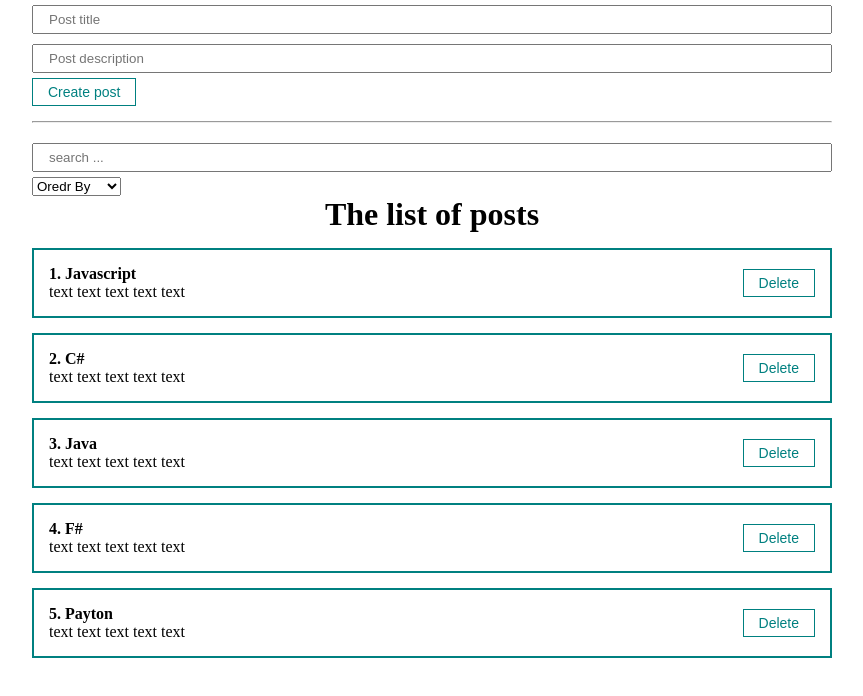
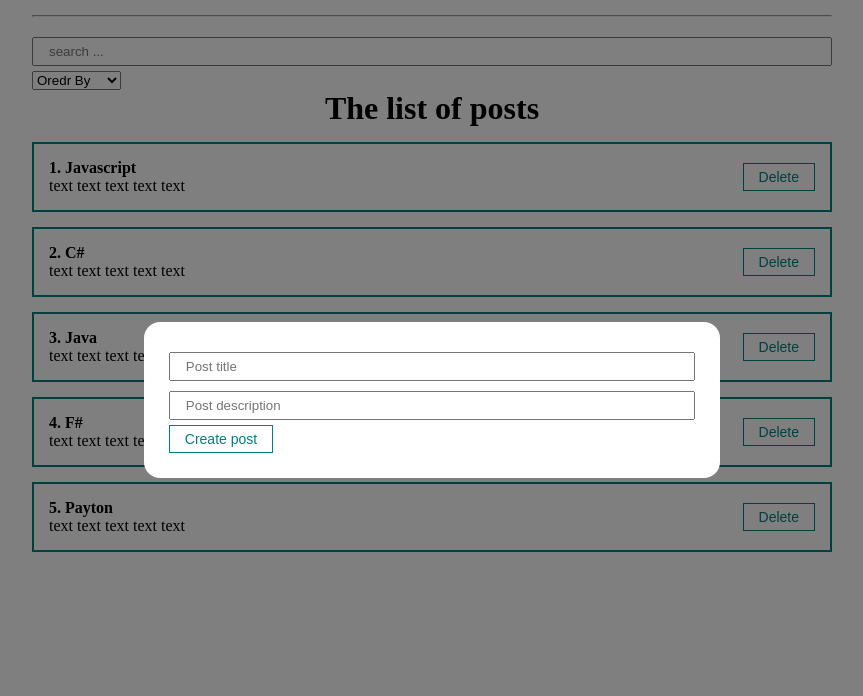
Before and after one commit to mneiter/react-post-app, a React (Create React App) app: page / in a window 1280 px wide. Shown: the top 696 px of the page, without its empty margins (208-1071 px from the left). Built offline with nearby package versions, Linux system fonts and the light colour scheme.

Commit message:
create a modal component

```diff
--- a/src/App.jsx
+++ b/src/App.jsx
@@ -3,6 +3,7 @@
 import PostFilter from './components/Post/PostFilter';
 import PostForm from './components/Post/PostForm';
 import PostList from './components/Post/PostList';
+import MyModal from './components/UI/modal/MyModal';
 
 import './styles/App.css';
 
@@ -40,7 +41,9 @@
 
   return (
     <div className="App">
-      <PostForm createPost={createPost} />
+      <MyModal>
+        <PostForm createPost={createPost} />
+      </MyModal>
       <hr style={{margin: '15px 0'}}/>
       <PostFilter filetr={filter} setFilter={setFilter} />
       <PostList removePost={removePost} posts={sortedAndSearchedPosts} title="The list of posts" />
--- /dev/null
+++ b/src/components/UI/modal/MyModal.jsx
@@ -0,0 +1,14 @@
+import React from 'react'
+import cl from './MyModal.module.css'
+
+const MyModal = ({children}) => {
+  return (
+    <div className={[cl.myModal, cl.active].join(' ')}>
+        <div className={cl.myModalContent}>
+            {children}
+        </div>
+    </div>
+  )
+}
+
+export default MyModal
--- /dev/null
+++ b/src/components/UI/modal/MyModal.module.css
@@ -0,0 +1,22 @@
+.myModal{
+    position: fixed;
+    top: 0;
+    bottom: 0;
+    right: 0;
+    left: 0;
+    display: none;
+    background: rgba(0, 0, 0, 0.5)
+}
+
+.myModalContent {
+    padding: 25px;
+    background: white;
+    border-radius: 16px;
+    min-width:auto;
+}
+
+.myModal.active{
+    display: flex;
+    justify-content: center;
+    align-items: center;
+}
```
Also changed, not shown: 1 other file (tests, documents, lock files or other folders).
